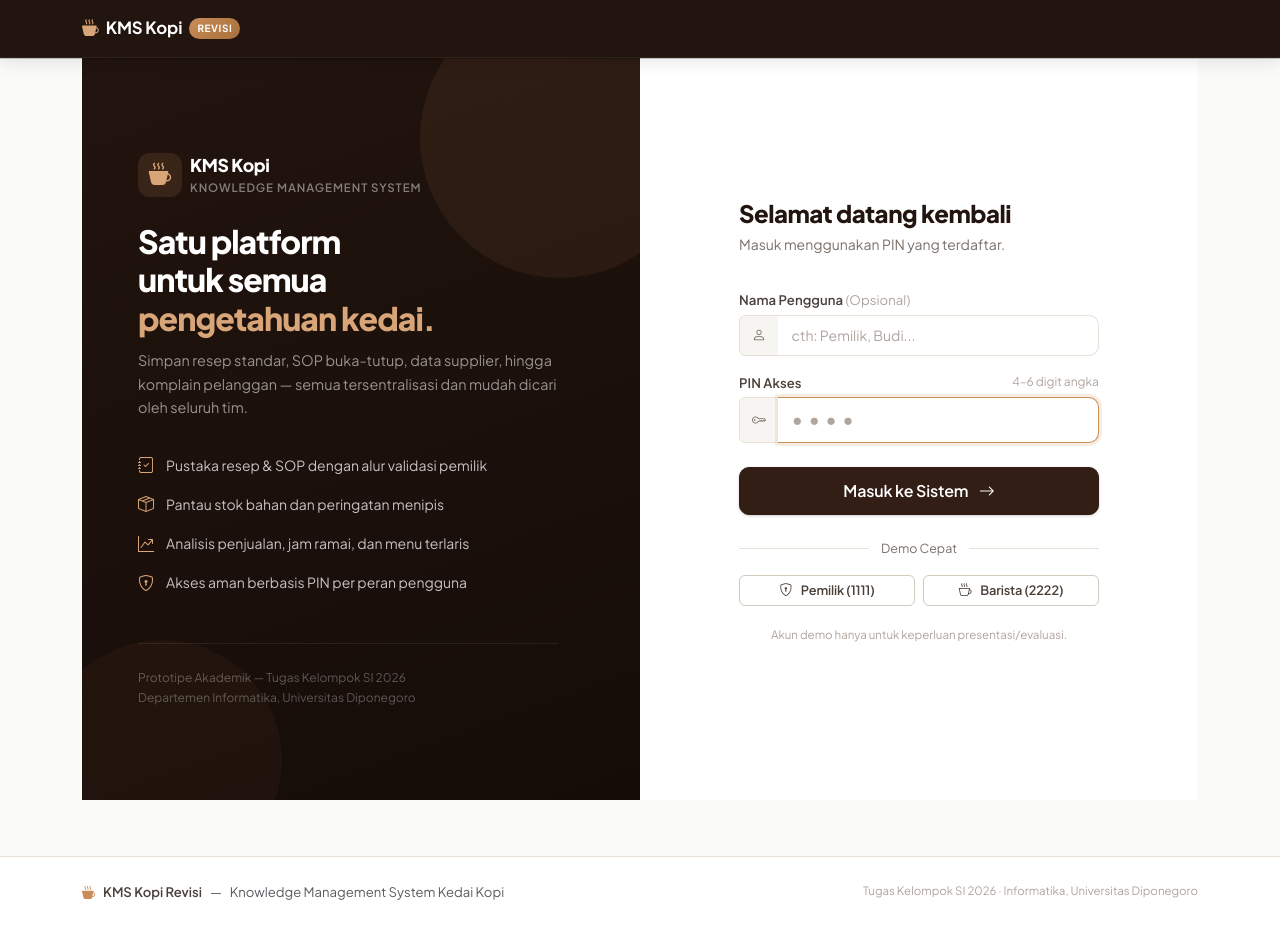
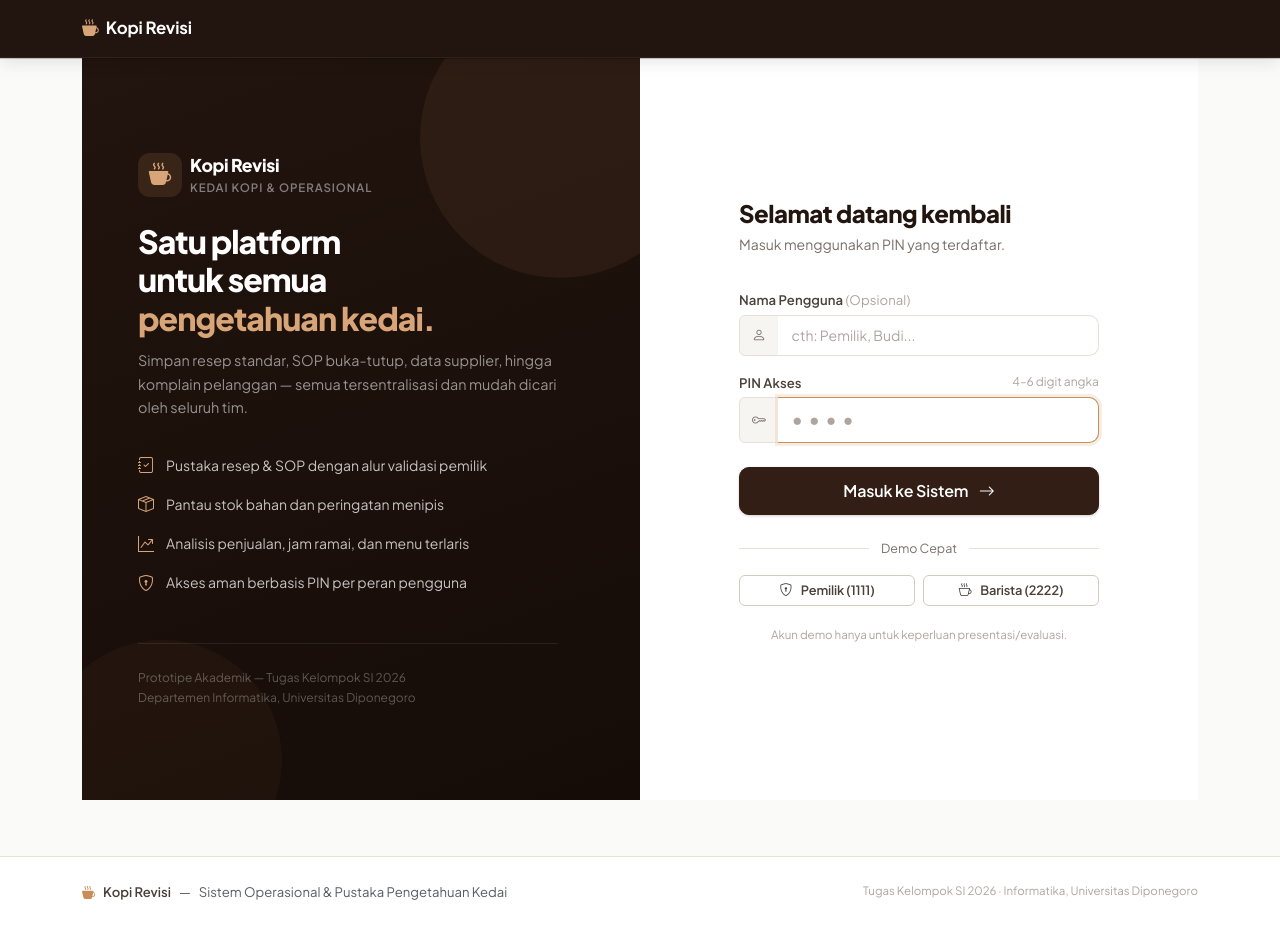
Before and after one commit to NauvalXQF/KMS-KopiRevisi, a Flask app: page /login in a window 1280 px wide. Run offline with Flask 3, Linux system fonts and the light colour scheme; parts of the project's set-up code (start-up, migrations or seed data) failed here and were passed over.

Commit message:
REVISI LAGI

```diff
--- a/app/__init__.py
+++ b/app/__init__.py
@@ -17,7 +17,7 @@ def _build_db_uri() -> str:
     sqlite_uri = f"sqlite:///{BASE_DIR / 'kms_kopi.db'}"
 
     if driver == "sqlite":
-        print("[KMS Kopi] Menggunakan database: SQLite (kms_kopi.db)")
+        print("[Kopi Revisi] Menggunakan database: SQLite (kms_kopi.db)")
         return sqlite_uri
 
     host = os.getenv("DB_HOST", "localhost")
@@ -28,7 +28,7 @@ def _build_db_uri() -> str:
     mysql_uri = f"mysql+pymysql://{user}:{password}@{host}:{port}/{name}?charset=utf8mb4"
 
     if driver == "mysql":
-        print(f"[KMS Kopi] Menggunakan database: MySQL ({host}:{port}/{name})")
+        print(f"[Kopi Revisi] Menggunakan database: MySQL ({host}:{port}/{name})")
         return mysql_uri
 
     # Driver 'auto': coba cek apakah MySQL sedang aktif
@@ -36,10 +36,10 @@ def _build_db_uri() -> str:
     try:
         sock = socket.create_connection((host, port), timeout=0.5)
         sock.close()
-        print(f"[KMS Kopi] MySQL terdeteksi aktif pada {host}:{port}. Menggunakan MySQL.")
+        print(f"[Kopi Revisi] MySQL terdeteksi aktif pada {host}:{port}. Menggunakan MySQL.")
         return mysql_uri
     except OSError:
-        print("[KMS Kopi] Layanan MySQL tidak aktif. Otomatis beralih ke SQLite (kms_kopi.db) agar aplikasi tetap berjalan lancar.")
+        print("[Kopi Revisi] Layanan MySQL tidak aktif. Otomatis beralih ke SQLite (kms_kopi.db) agar aplikasi tetap berjalan lancar.")
         return sqlite_uri
 
 
--- a/app/static/style.css
+++ b/app/static/style.css
@@ -1,5 +1,5 @@
 /* ==========================================================================
-   KMS Kopi Revisi — Warm Coffee SaaS Design System (Option A)
+   Kopi Revisi — Warm Coffee SaaS Design System
    ========================================================================== */
 
 @import url('https://fonts.googleapis.com/css2?family=Plus+Jakarta+Sans:ital,wght@0,400;0,500;0,600;0,700;0,800;1,400&display=swap');
--- a/app/templates/base.html
+++ b/app/templates/base.html
@@ -3,7 +3,7 @@
 <head>
   <meta charset="utf-8">
   <meta name="viewport" content="width=device-width, initial-scale=1">
-  <title>{% block title %}KMS Kopi{% endblock %} — KMS Kopi Revisi</title>
+  <title>{% block title %}Kopi Revisi{% endblock %} — Kedai Kopi & Pengetahuan</title>
   <link rel="preconnect" href="https://fonts.googleapis.com">
   <link rel="preconnect" href="https://fonts.gstatic.com" crossorigin>
   <link href="https://fonts.googleapis.com/css2?family=Plus+Jakarta+Sans:ital,wght@0,400;0,500;0,600;0,700;0,800;1,400&display=swap" rel="stylesheet">
@@ -18,8 +18,7 @@
   <div class="container">
     <a class="navbar-brand" href="{{ url_for('dashboard.index') }}">
       <i class="bi bi-cup-hot-fill" style="color: var(--caramel-400);"></i>
-      <span>KMS Kopi</span>
-      <span class="brand-pill">Revisi</span>
+      <span>Kopi Revisi</span>
     </a>
 
     <button class="navbar-toggler" type="button" data-bs-toggle="collapse" data-bs-target="#nav" aria-label="Toggle">
@@ -153,9 +152,9 @@
   <div class="container d-flex flex-column flex-md-row align-items-center justify-content-between gap-2">
     <div class="d-flex align-items-center gap-2 text-muted">
       <i class="bi bi-cup-hot-fill" style="color: var(--caramel-500);"></i>
-      <span class="fw-semibold" style="color: var(--text-secondary);">KMS Kopi Revisi</span>
+      <span class="fw-semibold" style="color: var(--text-secondary);">Kopi Revisi</span>
       <span>—</span>
-      <span>Knowledge Management System Kedai Kopi</span>
+      <span>Sistem Operasional &amp; Pustaka Pengetahuan Kedai</span>
     </div>
     <small style="color: var(--text-light);">
       Tugas Kelompok SI 2026 &middot; Informatika, Universitas Diponegoro
--- a/app/templates/login.html
+++ b/app/templates/login.html
@@ -13,8 +13,8 @@
           <i class="bi bi-cup-hot-fill" style="font-size:1.4rem; color:var(--caramel-400);"></i>
         </div>
         <div>
-          <div style="color:#fff; font-weight:800; font-size:1.1rem; letter-spacing:-0.02em;">KMS Kopi</div>
-          <div style="color:rgba(255,255,255,0.45); font-size:0.72rem; font-weight:600; text-transform:uppercase; letter-spacing:0.08em;">Knowledge Management System</div>
+          <div style="color:#fff; font-weight:800; font-size:1.1rem; letter-spacing:-0.02em;">Kopi Revisi</div>
+          <div style="color:rgba(255,255,255,0.45); font-size:0.72rem; font-weight:600; text-transform:uppercase; letter-spacing:0.08em;">Kedai Kopi &amp; Operasional</div>
         </div>
       </div>
 
@@ -64,7 +64,7 @@
       <!-- Mobile brand (only shown on small screens) -->
       <div class="d-flex d-lg-none align-items-center gap-2 mb-4">
         <i class="bi bi-cup-hot-fill" style="font-size:1.5rem; color:var(--caramel-500);"></i>
-        <span style="font-weight:800; font-size:1.2rem; color:var(--coffee-900);">KMS Kopi</span>
+        <span style="font-weight:800; font-size:1.2rem; color:var(--coffee-900);">Kopi Revisi</span>
       </div>
 
       <h3 style="font-size:1.5rem; font-weight:800; color:var(--coffee-900); letter-spacing:-0.02em; margin-bottom:0.3rem;">
```
